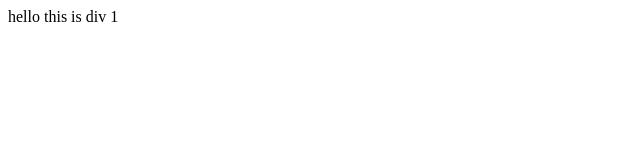
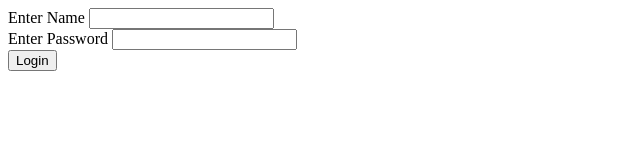
Before and after one commit to maahibhat88/internship, a plain HTML site: page Exercise1/index.html in a window 1280 px wide. Shown: the whole page, without its empty margins (0-640 px from the left). Drawn offline with Linux system fonts and the light colour scheme.

Commit message:
Login and Session Example

```diff
--- a/Exercise1/index.html
+++ b/Exercise1/index.html
@@ -5,7 +5,38 @@
     </head>
     <body>
         <div>
-            hello this is div 1
+           <form action="dashboard.html" method="post" onsubmit="return checkLogin();">
+               <div>
+                   <span>Enter Name</span>
+                   <input type="text" name="name" id="username"/>
+               </div>
+               <div>
+                    <span>Enter Password</span>
+                    <input type="password" name="password" id="pass"/>
+                </div>
+                <div>
+                    <input type="submit" value="Login"/>
+                </div>
+           </form>
         </div>
+
+<script>
+    function checkLogin(){
+        let user = document.getElementById("username").value;
+        let pass = document.getElementById("pass").value;
+        if(user == "gurpreet" && pass == "Demo@123"){
+            // save some auth check data in cookies or local storage or session to recognize that user is logged
+            sessionStorage.setItem("isUserLogged",true);
+            sessionStorage.setItem("username",user);
+            return true;
+        }
+        else{
+            alert("Invalid Username/Password");
+            return false;
+        }
+    }
+</script>
+
+
     </body>
 </html>
```
Also changed, not shown: Exercise1/dashboard.html (added, +36 -0 lines).
